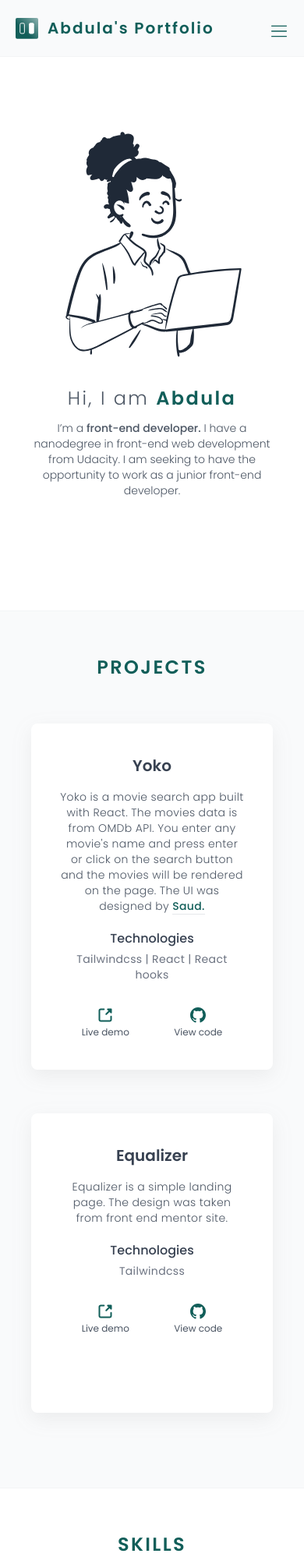
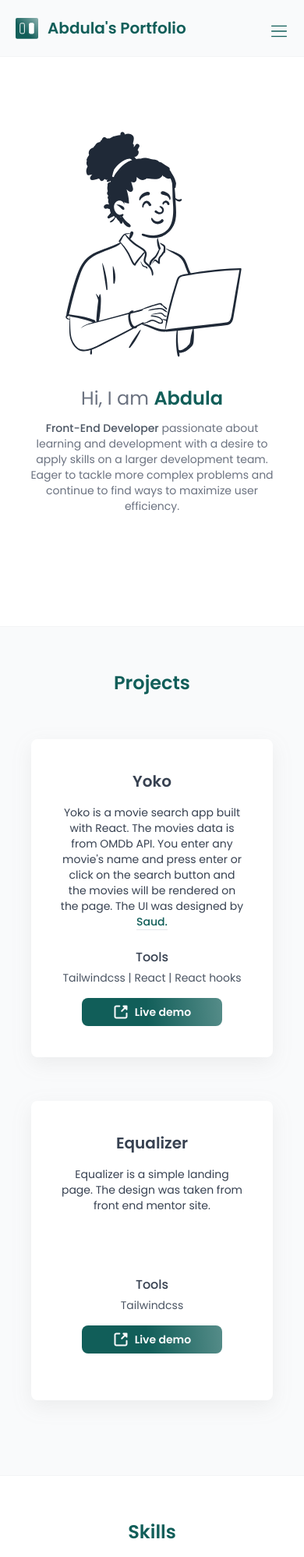
Before and after one commit to 7Abdula/portfolio-lp, a website built with Vite: page index.html in a window 390 px wide. Shown: the top 1997 px of the page at 78% size. Built offline with nearby package versions, Linux system fonts and the light colour scheme.

Commit message:
Fix cards + add live demo button

```diff
--- a/index.html
+++ b/index.html
@@ -17,13 +17,12 @@
   <nav x-data="{ open: false }" class=" bg-gray-50 border-b border-gray-100">
     <div class="container mx-auto flex md:px-20 px-5 py-5 items-center">
       <img src="./assets/logo.svg" alt="logo" class="cursor-pointer">
-      <h1 class="ml-3 font-semibold text-xl text-teal-800 tracking-widest title hidden cursor-pointer">Abdula's Portfolio</h1>
+      <h1 class="ml-3 font-semibold text-xl text-teal-800 title hidden cursor-pointer">Abdula's Portfolio</h1>
 
-      <ul
-        class="md:flex md:flex-row flex-col items-center gap-6 text-teal-800 hidden ml-auto font-medium tracking-widest">
-        <li><a href="#projects" class="hover:font-light hover:text-gray-700">Projects</a></li>
-        <li><a href="#skills" class="hover:font-light hover:text-gray-700">Skills</a></li>
-        <li><a href="#contacts" class="hover:font-light hover:text-gray-700">Contacts</a></li>
+      <ul class="md:flex md:flex-row flex-col items-center gap-6 text-teal-800 hidden ml-auto font-medium">
+        <li><a href="#projects" class="hover:font-semibold hover:text-gray-700">Projects</a></li>
+        <li><a href="#skills" class="hover:font-semibold hover:text-gray-700">Skills</a></li>
+        <li><a href="#contacts" class="hover:font-semi hover:text-gray-700">Contacts</a></li>
       </ul>
       <div class="ml-auto shrink-0 flex flex-col overflow-hidden md:hidden">
         <button href="" class="pt-2" @click="open = !open">
@@ -33,7 +32,8 @@
         <!-- Mobile nav -->
         <div x-show="open" class="w-full mt-[60px] absolute left-0 top-0 bg-gray-50 border-b border-gray-100"
           @click.outside="open = false" x-transition>
-          <ul class="flex flex-col items-center mt-4 py-8 text-gray-700 tracking-widest w-fit mx-auto divide-y-2 divide-gray-200 text-center"
+          <ul
+            class="flex flex-col items-center mt-4 py-8 text-gray-700 w-fit mx-auto divide-y-2 divide-gray-200 text-center"
             @click="open = false">
             <li class="py-3"><a href="#projects" class="hover:font-medium hover:text-teal-800">Projects</a></li>
             <li class="py-3 w-full"><a href="#skills" class="hover:font-medium hover:text-teal-800">Skills</a></li>
@@ -49,74 +49,65 @@
   <section class="hero pt-24 md:pb-0 px-8 container mx-auto mb-36">
     <img src="./assets/hero-pic.svg" alt="hero-picture" class="w-[230px] md:w-[400px] mx-auto flex-shrink-0">
     <div class="text-center mx-auto xl:w-7/12">
-      <h1 class="text-gray-600 font-light text-2xl md:text-4xl mt-8 tracking-widest">Hi, I am <span
+      <h1 class="text-gray-500 text-2xl md:text-4xl mt-8">Hi, I am <span
           class="text-teal-800 font-semibold">Abdula</span></h1>
-      <p class="font-light text-gray-600 text-sm md:text-xl leading-5 mt-3 sm:px-20 mx-auto">I’m a <span
-          class="font-medium">front-end developer.</span> I have a nanodegree in front-end web development from Udacity.
-        I am seeking to have the opportunity to work as a junior front-end developer.</p>
+      <p class="text-gray-500 text-sm md:text-xl leading-5 mt-3 sm:px-20 mx-auto"><span
+          class="font-medium text-gray-600">Front-End Developer</span> passionate about learning and development with a
+        desire to apply skills on a larger development team. Eager to tackle more complex problems and continue to find
+        ways to maximize user efficiency.</p>
     </div>
   </section>
 
 
   <!-- Projects -->
   <section id="projects" class="projects pt-14 pb-24 bg-gray-50 border-y border-gray-100">
-    <h1 class="font-semibold text-2xl text-teal-800 text-center tracking-widest">PROJECTS</h1>
+    <h1 class="font-semibold text-2xl text-teal-800 text-center">Projects</h1>
 
     <!-- Project cards -->
     <div class="px-10 pt-14 flex flex-wrap justify-center items-center gap-14 container mx-auto">
 
       <!-- Card 1 -->
       <div
-        class="py-10 px-9 rounded-lg text-center bg-white drop-shadow-[0_8px_12px_rgba(122,122,122,0.1)] max-w-sm hover:-translate-y-4 transition ease-out duration-300">
+        class="min-h-[384px] py-10 px-9 rounded-lg text-center bg-white drop-shadow-[0_8px_12px_rgba(122,122,122,0.1)] max-w-sm hover:drop-shadow-[0_8px_12px_rgba(122,122,122,0.4)] transition ease-out duration-300">
         <h1 class="font-semibold text-gray-700 text-xl">Yoko</h1>
-        <p class="font-light text-gray-600 text-sm leading-5 tracking-wide mt-4">Yoko is a movie search app built with React. The movies data is from OMDb API. You enter any movie's name and press enter or click on the search button and the movies will be rendered on the page. The UI was designed by <span class="font-medium text-teal-800 border-b"><a href="https://www.linkedin.com/in/saud-alarjani-872564217/" target="_blank">Saud.</a></span></p>
-        <h2 class="font-medium text-base text-gray-700 mt-5">Technologies</h2>
-        <p class="text-sm text-gray-500 mt-1 tracking-wide">Tailwindcss | React | React hooks</p>
+        <p class="text-gray-700 text-sm leading-5 mt-4">Yoko is a movie search app built with React. The movies data is
+          from OMDb API. You enter any movie's name and press enter or click on the search button and the movies will be
+          rendered on the page. The UI was designed by <span class="font-medium text-teal-800 border-b"><a
+              href="https://www.linkedin.com/in/saud-alarjani-872564217/" target="_blank">Saud.</a></span></p>
 
-        <div class="flex justify-around mt-8">
-          <a href="https://7abdula.github.io/yoko-movie-search/" target="_blank" class="text-center flex flex-col justify-center items-center text-xs gap-1 text-gray-600 hover:scale-90 transition">
+        <h2 class="font-medium text-gray-700 mt-6">Tools</h2>
+        <p class="text-sm text-gray-600 mt-1">Tailwindcss | React | React hooks</p>
+        <div class="flex justify-around mt-4">
+          <a href="https://7abdula.github.io/yoko-movie-search/" target="_blank"
+            class="btn text-center flex justify-center items-center text-sm gap-2 text-gray-50 transition font-semibold rounded-lg py-2 px-10 bg-teal-800 mx-auto hover:bg-teal-800 hover:translate-y-1">
             <svg width="20" height="20" viewBox="0 0 20 20" fill="none" xmlns="http://www.w3.org/2000/svg">
               <path
                 d="M17.5 11.6667V15.8333C17.5 16.2754 17.3244 16.6993 17.0118 17.0118C16.6993 17.3244 16.2754 17.5 15.8333 17.5H4.16667C3.72464 17.5 3.30072 17.3244 2.98816 17.0118C2.67559 16.6993 2.5 16.2754 2.5 15.8333V4.16667C2.5 3.72464 2.67559 3.30072 2.98816 2.98816C3.30072 2.67559 3.72464 2.5 4.16667 2.5H8.33333M11.25 8.75L17.5 2.5L11.25 8.75ZM13.3333 2.5H17.5V6.66667L13.3333 2.5Z"
-                stroke="#115E59" stroke-width="2" stroke-linecap="round" stroke-linejoin="round" />
+                stroke="#f9fafb" stroke-width="2" stroke-linecap="round" stroke-linejoin="round" />
             </svg>
             Live demo
-          </a>
-          <a href="https://github.com/7Abdula/yoko-movie-search" target="_blank" class="text-center flex flex-col justify-center items-center text-xs gap-1 text-gray-600 hover:scale-90 transition">
-            <svg width="20" height="20" viewBox="0 0 20 20" fill="none" xmlns="http://www.w3.org/2000/svg">
-              <path fill-rule="evenodd" clip-rule="evenodd"
-                d="M10 0C4.475 0 0 4.475 0 10C0 14.425 2.8625 18.1625 6.8375 19.4875C7.3375 19.575 7.525 19.275 7.525 19.0125C7.525 18.775 7.5125 17.9875 7.5125 17.15C5 17.6125 4.35 16.5375 4.15 15.975C4.0375 15.6875 3.55 14.8 3.125 14.5625C2.775 14.375 2.275 13.9125 3.1125 13.9C3.9 13.8875 4.4625 14.625 4.65 14.925C5.55 16.4375 6.9875 16.0125 7.5625 15.75C7.65 15.1 7.9125 14.6625 8.2 14.4125C5.975 14.1625 3.65 13.3 3.65 9.475C3.65 8.3875 4.0375 7.4875 4.675 6.7875C4.575 6.5375 4.225 5.5125 4.775 4.1375C4.775 4.1375 5.6125 3.875 7.525 5.1625C8.325 4.9375 9.175 4.825 10.025 4.825C10.875 4.825 11.725 4.9375 12.525 5.1625C14.4375 3.8625 15.275 4.1375 15.275 4.1375C15.825 5.5125 15.475 6.5375 15.375 6.7875C16.0125 7.4875 16.4 8.375 16.4 9.475C16.4 13.3125 14.0625 14.1625 11.8375 14.4125C12.2 14.725 12.5125 15.325 12.5125 16.2625C12.5125 17.6 12.5 18.675 12.5 19.0125C12.5 19.275 12.6875 19.5875 13.1875 19.4875C15.1726 18.8173 16.8976 17.5414 18.1197 15.8395C19.3418 14.1375 19.9994 12.0952 20 10C20 4.475 15.525 0 10 0Z"
-                fill="#115E59" />
-            </svg>
-            View code
           </a>
         </div>
       </div>
 
       <!-- Card 2 -->
       <div
-        class="min-h-[384px] py-10 px-9 rounded-lg text-center bg-white drop-shadow-[0_8px_12px_rgba(122,122,122,0.1)] max-w-sm hover:-translate-y-4 transition ease-out duration-300">
+        class="min-h-[384px] py-10 px-9 rounded-lg text-center bg-white drop-shadow-[0_8px_12px_rgba(122,122,122,0.1)] max-w-sm hover:drop-shadow-[0_8px_12px_rgba(122,122,122,0.4)] transition ease-out duration-300">
         <h1 class="font-semibold text-gray-700 text-xl">Equalizer</h1>
-        <p class="font-light text-gray-600 text-sm leading-5 tracking-wide mt-4">Equalizer is a simple landing page. The design was taken from front end mentor site.</p>
-        <h2 class="font-medium text-base text-gray-700 mt-5">Technologies</h2>
-        <p class="text-sm text-gray-500 mt-1 tracking-wide">Tailwindcss</p>
 
-        <div class="flex justify-around mt-8">
-          <a href="https://7abdula.github.io/equalizer-landing-page/" target="_blank" class="text-center flex flex-col justify-center items-center text-xs gap-1 text-gray-600 hover:scale-90 transition">
+        <p class="text-gray-700 text-sm leading-5 mt-4">Equalizer is a simple landing page. The design was taken from
+          front end mentor site.</p>
+        <h2 class="font-medium text-gray-700 mt-20">Tools</h2>
+        <p class="text-sm text-gray-600 mt-1">Tailwindcss</p>
+        <div class="flex justify-around mt-4">
+          <a href="https://7abdula.github.io/equalizer-landing-page/" target="_blank"
+            class="btn text-center flex justify-center items-center text-sm gap-2 text-gray-50 transition font-semibold rounded-lg py-2 px-10 bg-teal-800 mx-auto hover:bg-teal-800 hover:translate-y-1">
             <svg width="20" height="20" viewBox="0 0 20 20" fill="none" xmlns="http://www.w3.org/2000/svg">
               <path
                 d="M17.5 11.6667V15.8333C17.5 16.2754 17.3244 16.6993 17.0118 17.0118C16.6993 17.3244 16.2754 17.5 15.8333 17.5H4.16667C3.72464 17.5 3.30072 17.3244 2.98816 17.0118C2.67559 16.6993 2.5 16.2754 2.5 15.8333V4.16667C2.5 3.72464 2.67559 3.30072 2.98816 2.98816C3.30072 2.67559 3.72464 2.5 4.16667 2.5H8.33333M11.25 8.75L17.5 2.5L11.25 8.75ZM13.3333 2.5H17.5V6.66667L13.3333 2.5Z"
-                stroke="#115E59" stroke-width="2" stroke-linecap="round" stroke-linejoin="round" />
+                stroke="#f9fafb" stroke-width="2" stroke-linecap="round" stroke-linejoin="round" />
             </svg>
             Live demo
-          </a>
-          <a href="https://github.com/7Abdula/equalizer-landing-page" target="_blank" class="text-center flex flex-col justify-center items-center text-xs gap-1 text-gray-600 hover:scale-90 transition">
-            <svg width="20" height="20" viewBox="0 0 20 20" fill="none" xmlns="http://www.w3.org/2000/svg">
-              <path fill-rule="evenodd" clip-rule="evenodd"
-                d="M10 0C4.475 0 0 4.475 0 10C0 14.425 2.8625 18.1625 6.8375 19.4875C7.3375 19.575 7.525 19.275 7.525 19.0125C7.525 18.775 7.5125 17.9875 7.5125 17.15C5 17.6125 4.35 16.5375 4.15 15.975C4.0375 15.6875 3.55 14.8 3.125 14.5625C2.775 14.375 2.275 13.9125 3.1125 13.9C3.9 13.8875 4.4625 14.625 4.65 14.925C5.55 16.4375 6.9875 16.0125 7.5625 15.75C7.65 15.1 7.9125 14.6625 8.2 14.4125C5.975 14.1625 3.65 13.3 3.65 9.475C3.65 8.3875 4.0375 7.4875 4.675 6.7875C4.575 6.5375 4.225 5.5125 4.775 4.1375C4.775 4.1375 5.6125 3.875 7.525 5.1625C8.325 4.9375 9.175 4.825 10.025 4.825C10.875 4.825 11.725 4.9375 12.525 5.1625C14.4375 3.8625 15.275 4.1375 15.275 4.1375C15.825 5.5125 15.475 6.5375 15.375 6.7875C16.0125 7.4875 16.4 8.375 16.4 9.475C16.4 13.3125 14.0625 14.1625 11.8375 14.4125C12.2 14.725 12.5125 15.325 12.5125 16.2625C12.5125 17.6 12.5 18.675 12.5 19.0125C12.5 19.275 12.6875 19.5875 13.1875 19.4875C15.1726 18.8173 16.8976 17.5414 18.1197 15.8395C19.3418 14.1375 19.9994 12.0952 20 10C20 4.475 15.525 0 10 0Z"
-                fill="#115E59" />
-            </svg>
-            View code
           </a>
         </div>
       </div>
@@ -130,10 +121,10 @@
 
   <!-- Skills section -->
   <section id="skills" class="pt-14 pb-20 container mx-auto">
-    <h1 class="font-semibold text-2xl text-teal-800 text-center tracking-widest">SKILLS</h1>
+    <h1 class="font-semibold text-2xl text-teal-800 text-center">Skills</h1>
 
     <!-- Skills Icons -->
-    <div class="pt-14 grid grid-cols-3 md:grid-cols-4 lg:grid-cols-6 auto-cols-auto	gap-8 sm:gap-14 w-max mx-auto">
+    <div class="pt-14 grid grid-cols-2 md:grid-cols-4 auto-cols-auto	gap-8 sm:gap-14 w-max mx-auto">
       <div class=" flex flex-col justify-between items-center">
         <img src="./assets/html5-icon.svg" alt="html-icon" class="w-8 md:w-10">
         <h4 class="text-xs text-gray-600 mt-1">HTML5</h4>
@@ -165,28 +156,8 @@
       </div>
 
       <div class=" flex flex-col justify-between items-center">
-        <img src="./assets/sass-icon.svg" alt="sass-icon" class="w-9 md:w-12">
-        <h4 class="text-xs text-gray-600 mt-1">Sass</h4>
-      </div>
-
-      <div class=" flex flex-col justify-between items-center">
         <img src="./assets/figma-icon.svg" alt="figma-icon" class="w-5 md:w-8">
         <h4 class="text-xs text-gray-600 mt-1">Figma</h4>
-      </div>
-
-      <div class=" flex flex-col justify-between items-center">
-        <img src="./assets/npm-icon.svg" alt="npm-icon" class="w-10 md:w-12">
-        <h4 class="text-xs text-gray-600">npm</h4>
-      </div>
-
-      <div class=" flex flex-col justify-between items-center">
-        <img src="./assets/yarn-icon.svg" alt="yarn-icon" class="w-8 md:w-10">
-        <h4 class="text-xs text-gray-600 mt-1">Yarn</h4>
-      </div>
-
-      <div class=" flex flex-col justify-between items-center">
-        <img src="./assets/vite-icon.svg" alt="vite-icon" class="w-8 md:w-10">
-        <h4 class="text-xs text-gray-600 mt-1">Vite</h4>
       </div>
 
       <div class=" flex flex-col justify-between items-center">
@@ -201,14 +172,14 @@
 
   <!-- Contact me -->
   <section id="contacts" class="p-14 bg-gray-50 overflow-hidden border-y border-gray-100">
-    <h1 class="font-semibold text-2xl text-teal-800 text-center tracking-widest">CONTACT ME</h1>
+    <h1 class="font-semibold text-2xl text-teal-800 text-center">Contact Me</h1>
     <div class="container mx-auto">
 
 
 
       <div class="mt-14 flex flex-col gap-3 md:w-2/3 md:mx-auto relative z-10">
         <img src="./assets/contact-body-pic.svg" alt="contact-pic"
-          class="absolute -right-20 bottom-10 lg:-bottom-10 w-[150px] lg:w-[300px] -z-10">
+          class="absolute -right-16 bottom-10 lg:-bottom-10 w-[150px] lg:w-[300px] -z-10">
         <div class="flex items-center gap-3 w-fit">
           <img src="./assets/email-icon.svg" alt="email-icon">
           <h2 class="font-medium text-sm md:text-lg text-gray-600 select-all">7Abdula@gmail.com</h2>
@@ -219,14 +190,14 @@
           <h2 class="font-medium text-sm md:text-lg text-gray-600 select-all">+966 54 878 7300</h2>
         </div>
 
-        <div class="w-fit hover:translate-x-2 transition">
+        <div class="w-fit hover:translate-y-2 transition">
           <a href="https://www.linkedin.com/in/7abdula/" target="_blank" class="flex items-center gap-3">
             <img src="./assets/linkedin-icon.svg" alt="linkedin-icon">
             <h2 class="font-medium text-sm md:text-lg text-gray-600">LinkedIn</h2>
           </a>
         </div>
 
-        <div class="w-fit hover:translate-x-2 transition">
+        <div class="w-fit hover:translate-y-2 transition">
           <a href="https://github.com/7Abdula" target="_blank" class="flex items-center gap-3">
             <img src="./assets/github-icon-link.svg" alt="github-icon" class="w-6">
             <h2 class="font-medium text-sm md:text-lg text-gray-600">GitHub</h2>
@@ -234,7 +205,7 @@
         </div>
         <a href="https://drive.google.com/uc?export=download&id=1NmdBKB5b0D8FVdFCoCxdxzU64SGuV6T0"
           download="Abdullah_Alqahtani_CV"
-          class="resume font-semibold text-gray-50 rounded-lg py-2 px-10 mt-10 hover:bg-teal-800 drop-shadow-[0_4px_4px_rgba(122,122,122,0.5)] mx-auto hover:translate-x-2 transition">Download
+          class="btn font-semibold text-gray-50 rounded-lg py-2 px-10 mt-10 hover:bg-teal-800 drop-shadow-[0_4px_4px_rgba(122,122,122,0.5)] mx-auto hover:translate-y-2 transition">Download
           CV</a>
       </div>
 
@@ -244,7 +215,7 @@
 
 
   <footer class="py-4">
-    <h3 class="text-xs md:text-sm font-light text-gray-600 text-center">&copy; 2022 - Designed and created by Abdula
+    <h3 class="text-xs md:text-sm text-gray-600 text-center">&copy; 2022 - Designed and created by Abdula
     </h3>
   </footer>
 
--- a/style.css
+++ b/style.css
@@ -12,6 +12,6 @@
 
 }
 
-.resume {
+.btn {
   background: linear-gradient(84.09deg, #115E59 46.29%, rgba(17, 94, 89, 0) 233.4%);
 }
```
